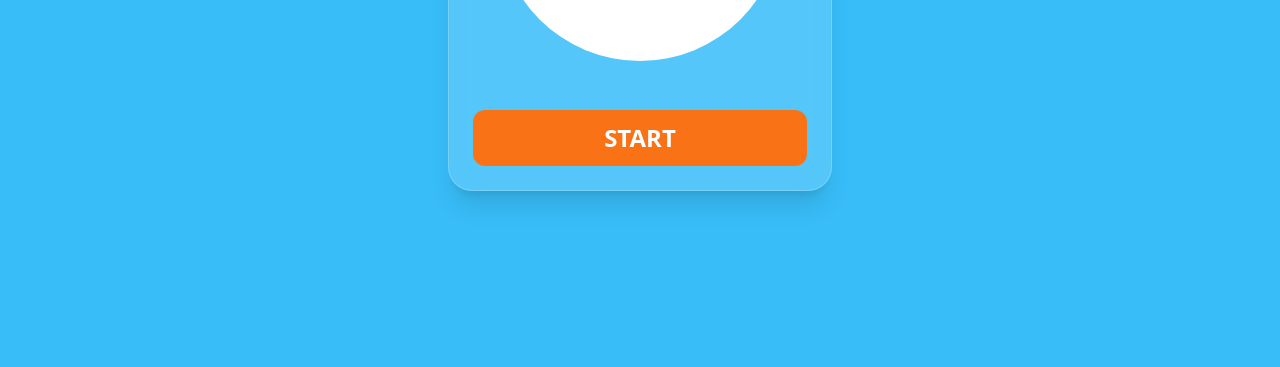
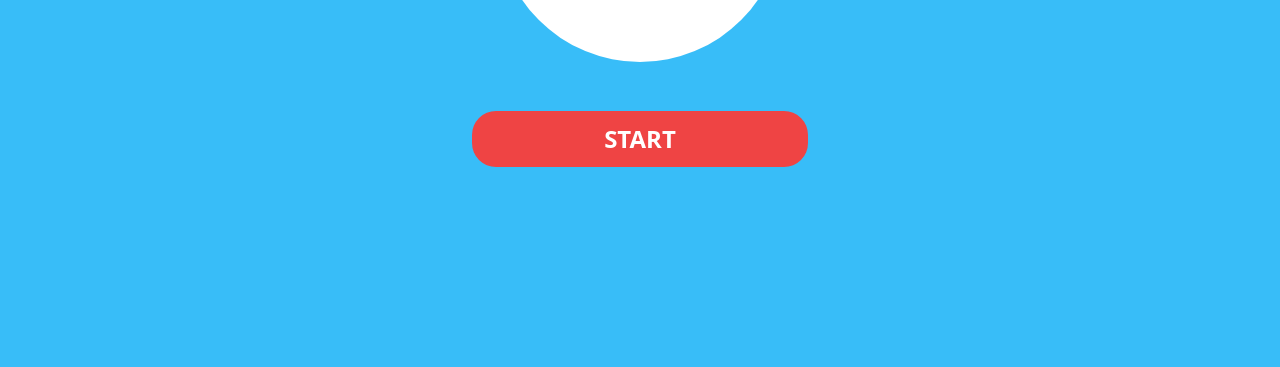
Before and after one commit to Abssdghi/BeFast, a plain HTML site: page index.html in a window 1280 px wide. Shown: the part 433-800 px from the top of the page. Drawn offline with nearby package versions, Linux system fonts and the light colour scheme; a web font is replaced by a local one.

Commit message:
change homepage style

```diff
--- a/index.html
+++ b/index.html
@@ -47,7 +47,7 @@
     </header>
 
     <div class="flex items-center justify-center py-16">
-    <div class="rounded-3xl p-6 bg-white/15 backdrop-blur-md shadow-xl border border-white/20 w-[90vw] max-w-sm">
+    <div class="rounded-3xl p-6 w-[90vw] max-w-sm">
 
         <div class="relative aspect-square flex items-center justify-center">
         <button class="w-[85%] aspect-square rounded-full bg-white flex items-center justify-center active:w-[84%] active:scale-[0.99] transition"
@@ -65,7 +65,7 @@
 
         <button
             id="StartBtn"
-            class="mt-6 w-full rounded-xl px-4 py-3 bg-orange-500 text-white font-bold text-2xl active:bg-orange-600 active:scale-[0.95] transition"
+            class="mt-6 w-full rounded-3xl px-4 py-3 bg-[#EF4444] text-white font-bold text-2xl active:bg-orange-600 active:scale-[0.95] transition"
             onclick="goToGame(Number(document.getElementById('time').textContent.replace('s','')))"
         >
             START
```
